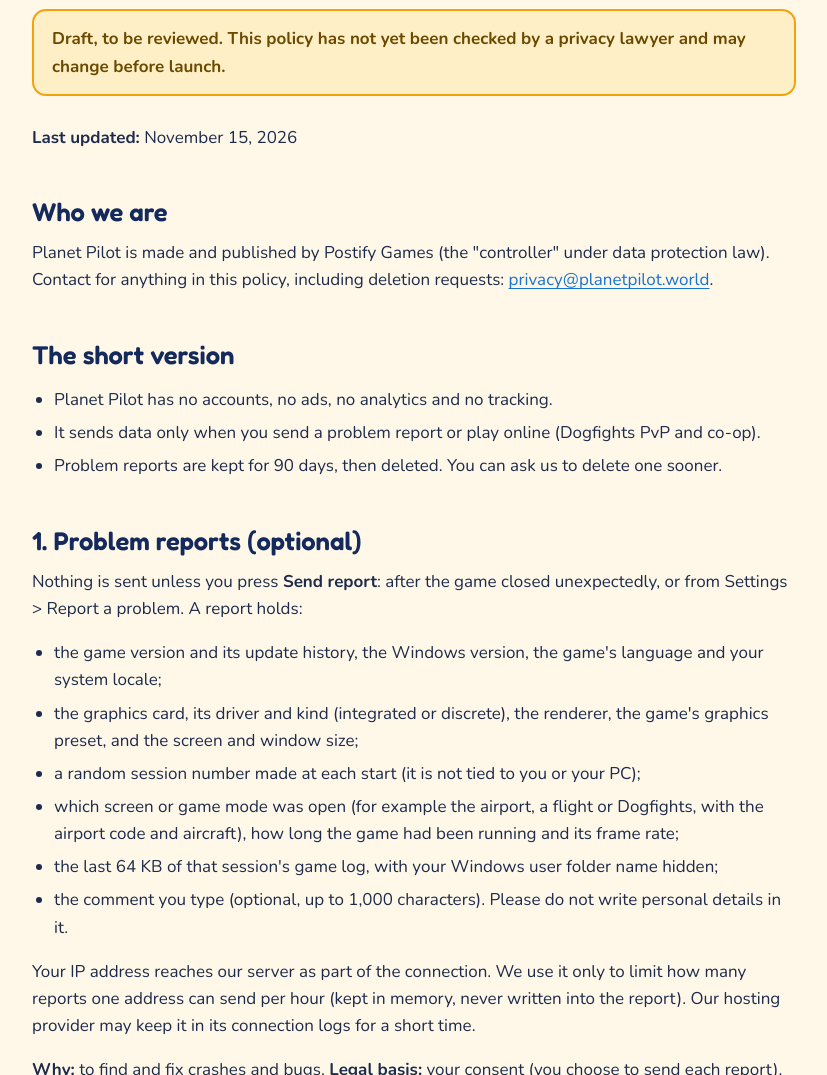
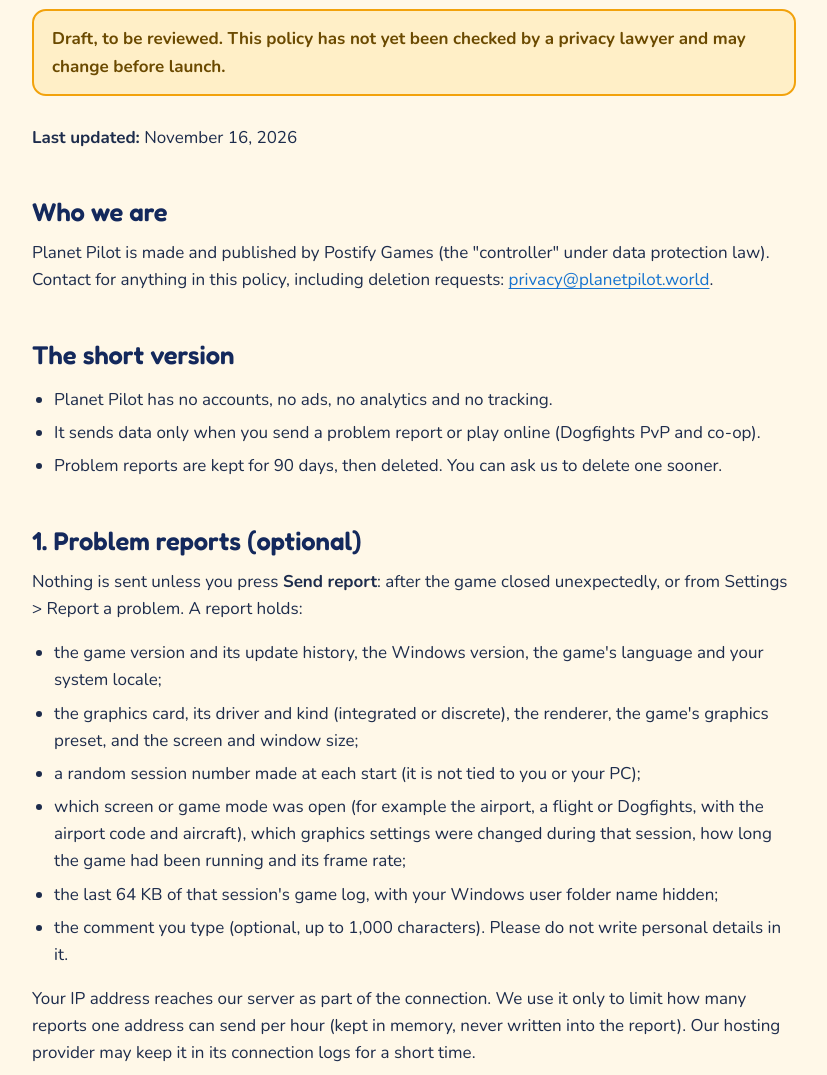
Before and after one commit to ArthurPluto/planetpilot-site, a plain HTML site: page docs/privacy/index.html in a window 1280 px wide. Shown: the part 360-1435 px from the top of the page, without its empty margins (226-1053 px from the left). Drawn offline with Linux system fonts and the light colour scheme.

Commit message:
Privacy: problem reports also list which graphics settings were changed in that session (game v71)
Co-Authored-By: Claude Fable 5.2 <noreply@anthropic.com>

```diff
--- a/docs/privacy/index.html
+++ b/docs/privacy/index.html
@@ -51,7 +51,7 @@
 <section class="section">
   <div class="wrap prose">
     <p class="notice">Draft, to be reviewed. This policy has not yet been checked by a privacy lawyer and may change before launch.</p>
-    <p><strong>Last updated:</strong> November 15, 2026</p>
+    <p><strong>Last updated:</strong> November 16, 2026</p>
 
     <h2>Who we are</h2>
     <p>Planet Pilot is made and published by Postify Games (the "controller" under data protection law). Contact for anything in this policy, including deletion requests: <a href="mailto:privacy@planetpilot.world">privacy@planetpilot.world</a>.</p>
@@ -69,7 +69,7 @@
       <li>the game version and its update history, the Windows version, the game's language and your system locale;</li>
       <li>the graphics card, its driver and kind (integrated or discrete), the renderer, the game's graphics preset, and the screen and window size;</li>
       <li>a random session number made at each start (it is not tied to you or your PC);</li>
-      <li>which screen or game mode was open (for example the airport, a flight or Dogfights, with the airport code and aircraft), how long the game had been running and its frame rate;</li>
+      <li>which screen or game mode was open (for example the airport, a flight or Dogfights, with the airport code and aircraft), which graphics settings were changed during that session, how long the game had been running and its frame rate;</li>
       <li>the last 64 KB of that session's game log, with your Windows user folder name hidden;</li>
       <li>the comment you type (optional, up to 1,000 characters). Please do not write personal details in it.</li>
     </ul>
```
